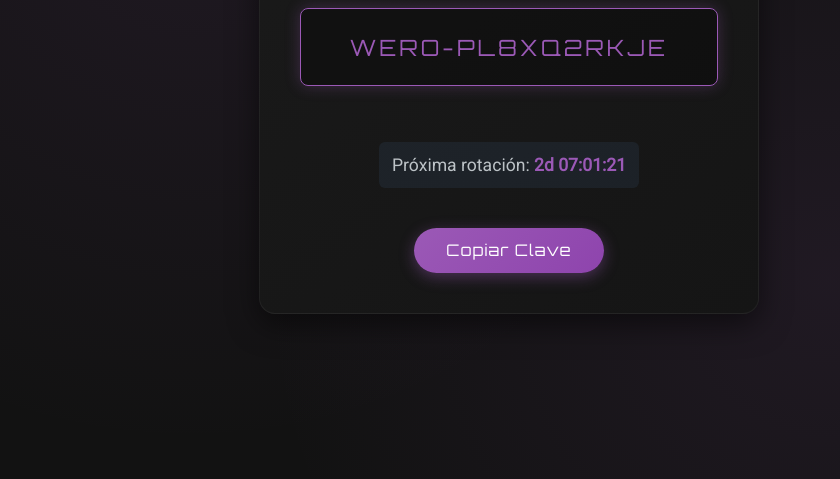
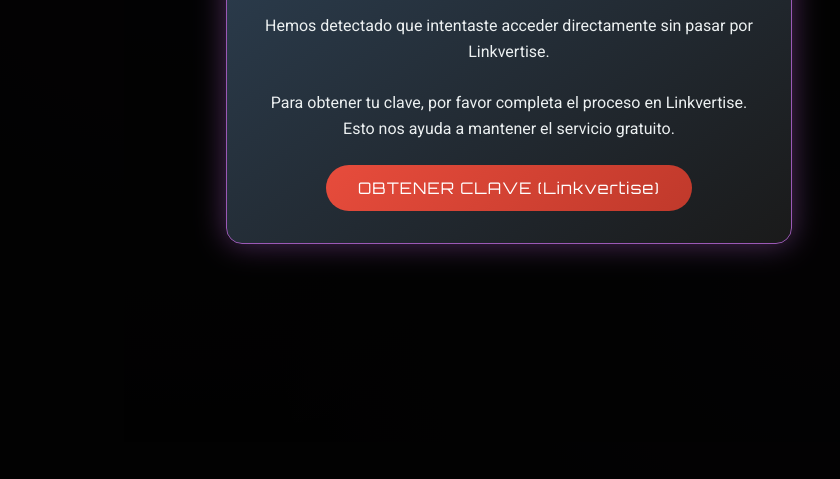
Before and after one commit to Lilwero20/kesfagd, a plain HTML site: page index.html in a window 1280 px wide. Shown: the part 321-800 px from the top of the page, without its empty margins (131-971 px from the left). Drawn offline with Linux system fonts and the light colour scheme.

Commit message:
index.html

```diff
--- a/index.html
+++ b/index.html
@@ -101,10 +101,82 @@
       transform: translateY(-2px);
       box-shadow: 0 6px 20px rgba(155, 89, 182, 0.6);
     }
+
+    /* Estilos para el modal de advertencia */
+    .modal-overlay {
+      position: fixed;
+      top: 0;
+      left: 0;
+      right: 0;
+      bottom: 0;
+      background-color: rgba(0, 0, 0, 0.9);
+      display: flex;
+      justify-content: center;
+      align-items: center;
+      z-index: 1000;
+    }
+
+    .modal-content {
+      background: linear-gradient(145deg, #2c3e50, #1a1a1a);
+      padding: 2rem;
+      border-radius: 16px;
+      max-width: 500px;
+      width: 90%;
+      text-align: center;
+      border: 1px solid var(--primary);
+      box-shadow: 0 0 30px rgba(155, 89, 182, 0.5);
+    }
+
+    .modal-title {
+      color: #e74c3c;
+      font-family: 'Orbitron', sans-serif;
+      font-size: 1.5rem;
+      margin-bottom: 1rem;
+    }
+
+    .modal-message {
+      margin-bottom: 1.5rem;
+      line-height: 1.6;
+    }
+
+    .modal-btn {
+      background: linear-gradient(135deg, #e74c3c, #c0392b);
+      color: white;
+      border: none;
+      padding: 0.8rem 2rem;
+      font-size: 1rem;
+      border-radius: 30px;
+      cursor: pointer;
+      font-family: 'Orbitron', sans-serif;
+      letter-spacing: 1px;
+      transition: all 0.3s ease;
+    }
+
+    .modal-btn:hover {
+      transform: translateY(-2px);
+      box-shadow: 0 4px 15px rgba(231, 76, 60, 0.4);
+    }
+
+    .hidden {
+      display: none;
+    }
   </style>
 </head>
 <body>
-  <div class="container">
+  <!-- Modal de advertencia -->
+  <div id="bypassModal" class="modal-overlay hidden">
+    <div class="modal-content">
+      <h2 class="modal-title">¡ACCESO NO AUTORIZADO!</h2>
+      <p class="modal-message">
+        Hemos detectado que intentaste acceder directamente sin pasar por Linkvertise.<br><br>
+        Para obtener tu clave, por favor completa el proceso en Linkvertise. Esto nos ayuda a mantener el servicio gratuito.
+      </p>
+      <button id="redirectBtn" class="modal-btn">OBTENER CLAVE (Linkvertise)</button>
+    </div>
+  </div>
+
+  <!-- Contenido principal -->
+  <div class="container" id="mainContent">
     <div class="card">
       <h1>GENERADOR DE CLAVES WERO</h1>
       <div class="key-display" id="keyOutput">Cargando...</div>
@@ -114,6 +186,50 @@
   </div>
 
   <script>
+    // Verificar si el usuario viene de Linkvertise
+    function checkReferrer() {
+      const linkvertiseDomains = [
+        'linkvertise.com',
+        'direct-link.net',
+        'rekonsise.com'
+      ];
+
+      // Verificar el referer
+      const referrer = document.referrer.toLowerCase();
+      const cameFromLinkvertise = linkvertiseDomains.some(domain => referrer.includes(domain));
+
+      // Verificar parámetro en URL (para cuando Linkvertise redirige)
+      const urlParams = new URLSearchParams(window.location.search);
+      const linkvertiseParam = urlParams.get('lv');
+
+      // Si no viene de Linkvertise y no tiene el parámetro, mostrar advertencia
+      if (!cameFromLinkvertise && linkvertiseParam !== 'true') {
+        // Guardar en localStorage que intentó bypass (para no mostrar siempre el modal)
+        const bypassAttempts = localStorage.getItem('bypassAttempts') || 0;
+        localStorage.setItem('bypassAttempts', parseInt(bypassAttempts) + 1);
+
+        // Mostrar modal de advertencia
+        document.getElementById('bypassModal').classList.remove('hidden');
+        document.getElementById('mainContent').classList.add('hidden');
+
+        return false;
+      }
+
+      // Si pasó por Linkvertise, agregar parámetro a la URL para futuras visitas
+      if (cameFromLinkvertise && !linkvertiseParam) {
+        const newUrl = new URL(window.location.href);
+        newUrl.searchParams.set('lv', 'true');
+        window.history.replaceState({}, '', newUrl);
+      }
+
+      return true;
+    }
+
+    // Redirigir a Linkvertise
+    document.getElementById('redirectBtn').addEventListener('click', function() {
+      window.location.href = 'https://direct-link.net/1371356/cIs1B4gbtyDi';
+    });
+
     // Lista predefinida de claves en orden
     const KEY_SEQUENCE = [
       "WERO-K7L9M3Z2XV",
@@ -204,8 +320,10 @@
       });
     });
 
-    // Iniciar
+    // Iniciar solo si pasó por Linkvertise
+    if (checkReferrer()) {
       updateDisplay();
+    }
   </script>
 </body>
 </html>
```
Lines whose indentation alone changed are shown as unchanged.
